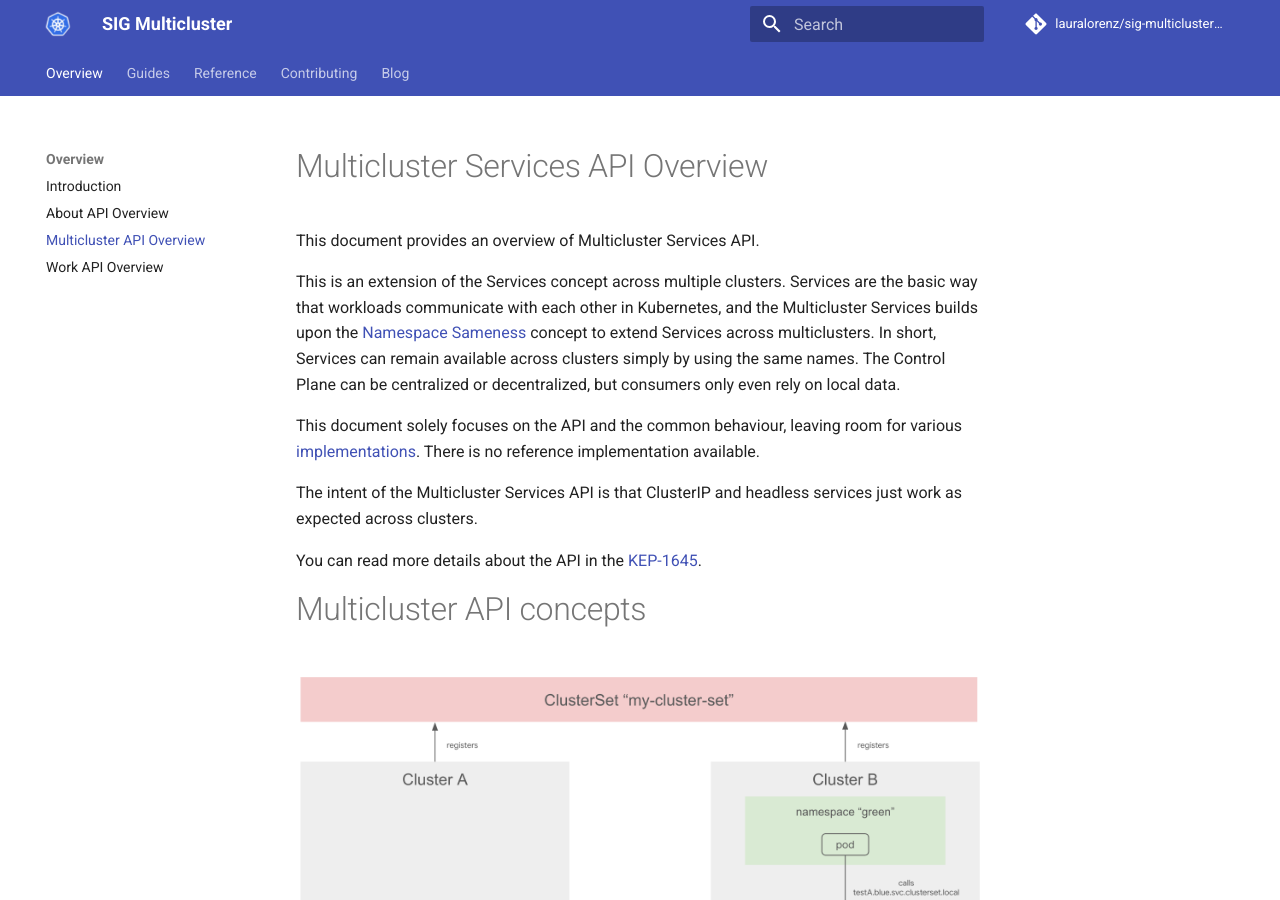
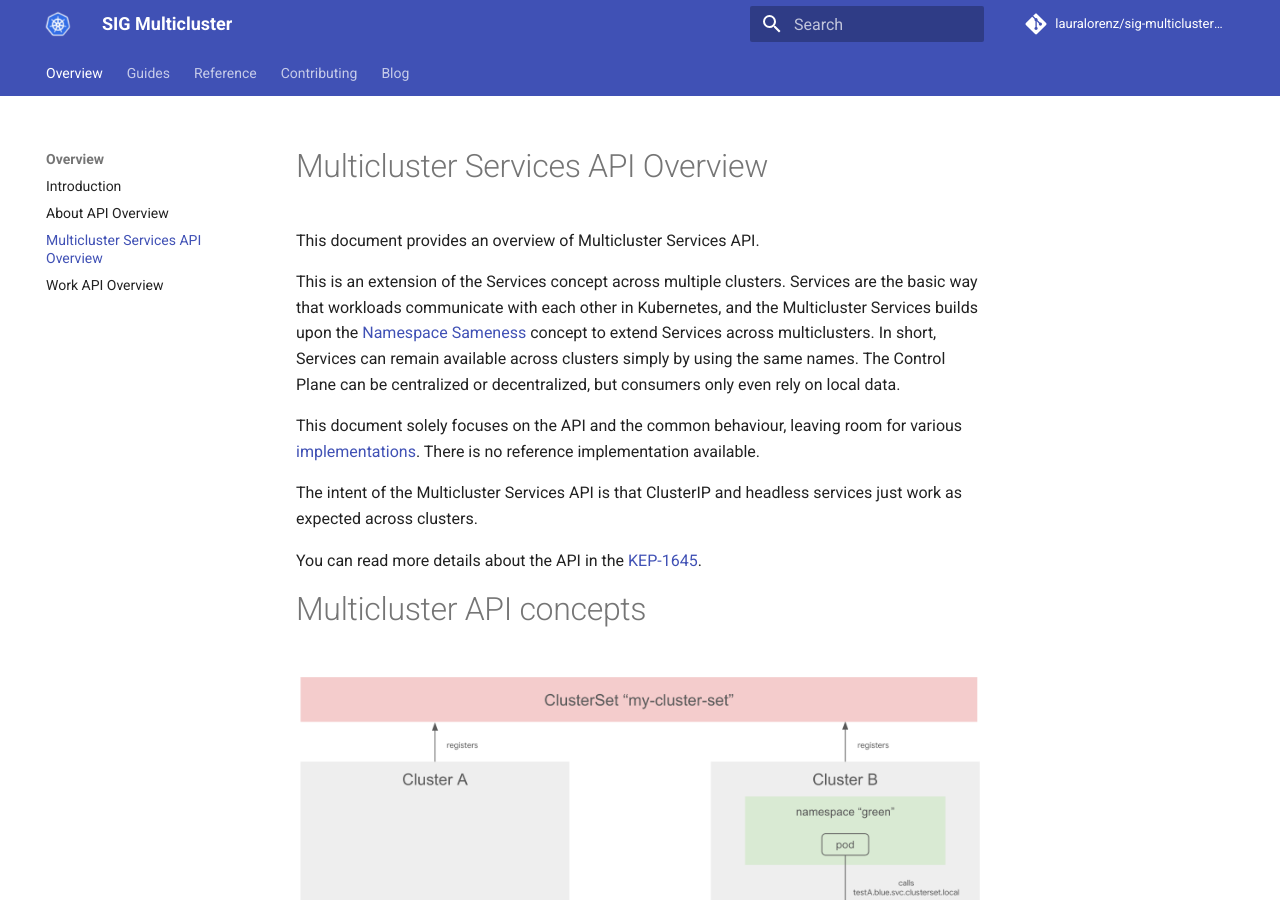
Before and after one commit to lauralorenz/sig-multicluster-site-proposal, an MkDocs documentation site: the page built from site-src/concepts/multicluster-services-api.md, in a window 1280 px wide and 900 px high. Built offline with MkDocs 1.6.1 and Material for MkDocs 9.7.7, drawn with Linux system fonts in a browser that asks for light colours; comment, search, counter and statistics services are not loaded.

Commit message:
Update mkdocs.yml

```diff
--- a/mkdocs.yml
+++ b/mkdocs.yml
@@ -37,7 +37,7 @@ nav:
   - Overview:
       Introduction: index.md
       About API Overview: concepts/about-api.md
-      Multicluster API Overview: concepts/multicluster-services-api.md
+      Multicluster Services API Overview: concepts/multicluster-services-api.md
       Work API Overview: concepts/work-api.md
   - Guides:
     - Index: guides/index.md
```
